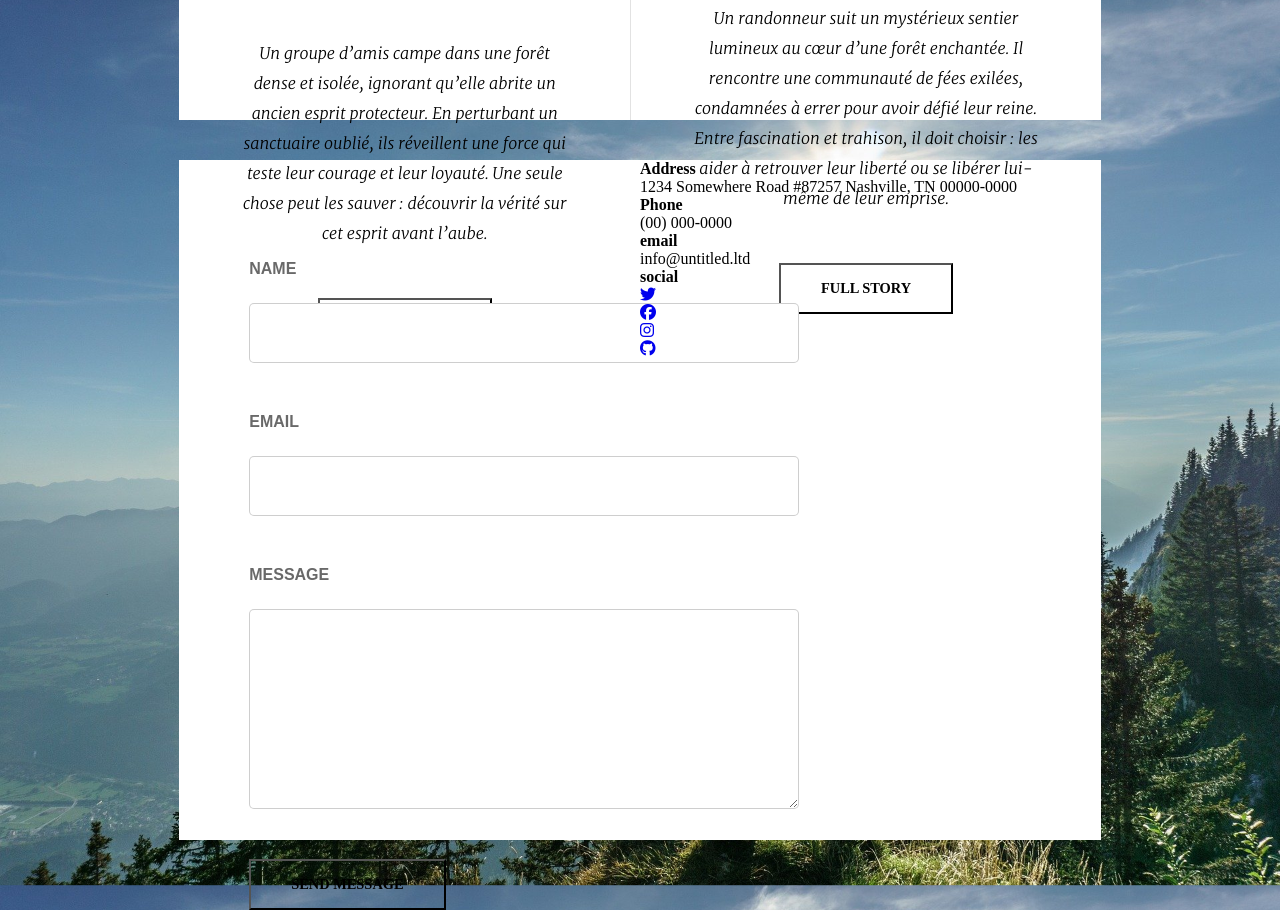
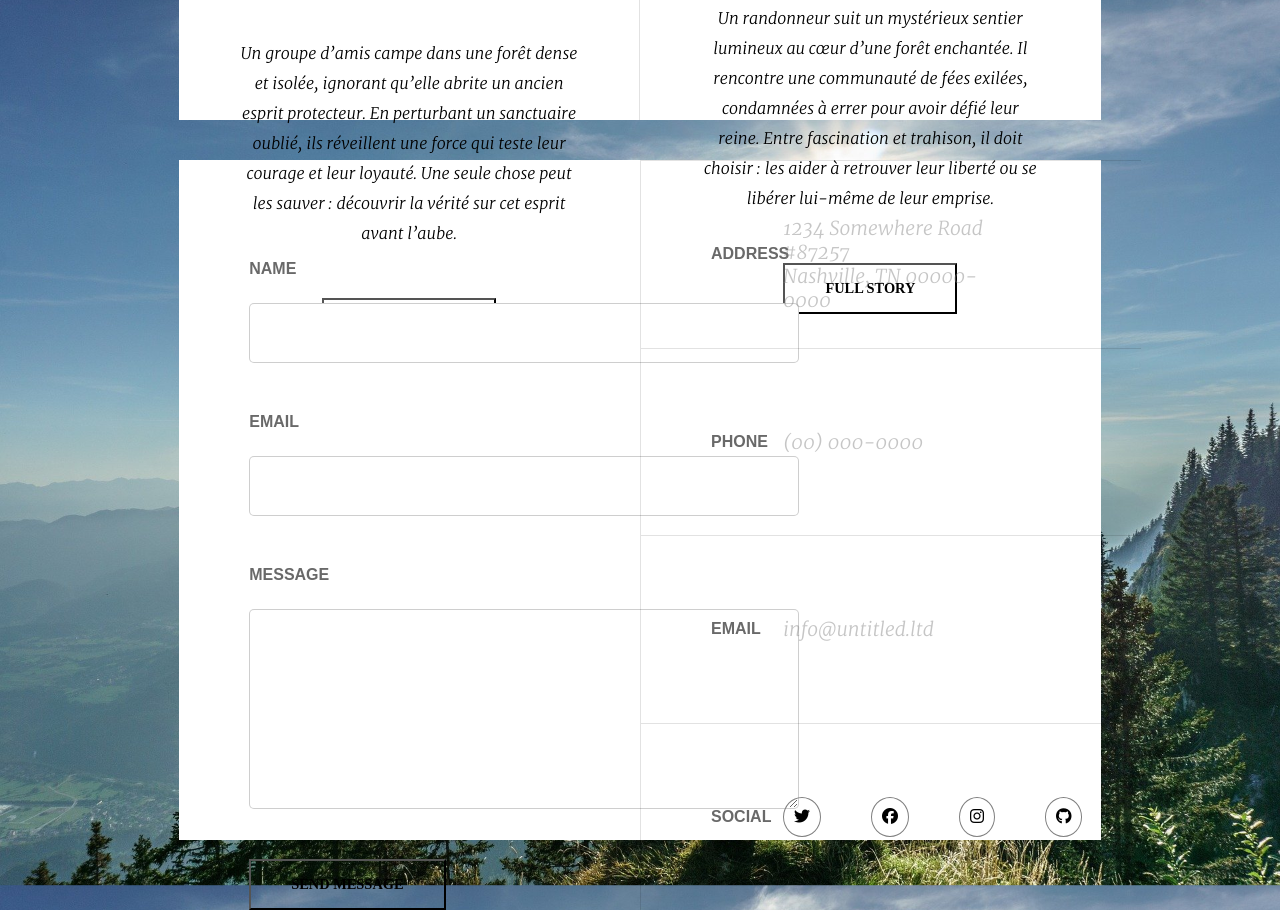
Before and after one commit to El-Koros/TP_SaSS, a plain HTML site: page index.html in a window 1280 px wide. Shown: the part 2680-3590 px from the top of the page. Drawn offline with Linux system fonts and the light colour scheme; files whose address does not match are found by name.

Commit message:
page fini sans responcive

```diff
--- a/assets/styles/components/_footer.scss
+++ b/assets/styles/components/_footer.scss
@@ -8,7 +8,6 @@
         display: flex;
         flex-direction: column;
         align-items: stretch;
-        margin: 0 70px;
         width: 100%;
         height: 100%;
         gap: 50px;
@@ -18,6 +17,7 @@
             display: flex;
             flex-direction: column;
             justify-content: start;
+            margin: 0 70px;
         }
         input[type="text"] {
             width: 550px;
@@ -44,7 +44,7 @@
             input[type="submit"] {
                 display: block;
                 justify-content: initial;
-                margin: 0;
+                margin: 0 70px;
                 background: none;
                 font-size: 0.9rem;
                 padding: 15px 40px;
@@ -62,4 +62,65 @@
             }
         }
     }
+    .social {
+        display: grid;
+        grid-template-rows: 25% 25% 25% 25% ;
+        align-items: center;
+        width: 100%;
+        height: 100%;
+        padding-top: 100px;
+        border-left: 1px solid rgba(0, 0, 0, 0.112);
+        padding: 0;
+
+        .cols {
+            display: grid;
+            grid-template-columns: 20% 80%;
+            padding: 0 70px;
+            align-items: center;
+            height: 100%;
+            border-top: 1px solid rgba(0, 0, 0, 0.112);
+            h4 {
+                font-size: 1rem;
+                text-transform: uppercase;
+                color: rgb(105, 105, 105);
+                font-weight: 600;
+                font-family: Inter-VariableFont_opsz,wght, sans-serif;
+
+            }
+            p {
+                font-size: 1.2rem;
+                font-family: Merriweather-LightItalic, sans-serif;
+                font-weight: 100;
+                margin-right: 50px;
+                color: rgba(128, 128, 128, 0.457);
+            }
+            .address {
+                margin-top: 20px;
+            }
+            ul {
+                display: flex;
+                gap: 50px;
+            }
+            li {
+                border: 1px solid gray;
+                border-radius: 50%;
+                padding: 10px;
+                cursor: pointer;
+                transition: 0.3s ease;
+                &:hover {
+                        scale: 1.2;
+                        transition: 0.3s ease;
+                }
+                a {
+                    color: black;
+                    &:hover {
+                        scale: 1.2;
+                        transition: 0.3s ease;
+                    }
+                }
+            }
+
+        }
+
+    }
 }
--- a/assets/styles/components/_story.scss
+++ b/assets/styles/components/_story.scss
@@ -1,9 +1,9 @@
 .story {
-    display: flex;
-    flex-direction: row;
-    justify-content: space-between;
+    display: grid;
+    grid-template-columns: 50% 50%;
     border-top: 1px solid rgba(0, 0, 0, 0.112);
     height: 100vh;
+
     .story-left {
         border-right: 1px solid rgba(0, 0, 0, 0.112);
     }
@@ -20,11 +20,11 @@
         text-align: center;
         font-family: Inter-VariableFont_opsz,wght, sans-serif;
         font-weight: 700;
-    text-transform: uppercase;
-    width: 50%;
-    margin: 30px auto;
-    line-height: 35px;
-    letter-spacing: 2px
+        text-transform: uppercase;
+        width: 50%;
+        margin: 30px auto;
+        line-height: 35px;
+        letter-spacing: 2px
     }
     .img-second {
         background: url(../images/pic02.jpg) no-repeat;
--- a/index.html
+++ b/index.html
@@ -80,19 +80,19 @@
             </div>
         </form>
         <div class="social">
-            <div>
+            <div class="cols">
                 <h4>Address</h4>
-                <p>1234 Somewhere Road #87257 Nashville, TN 00000-0000</p>
+                <p class="address">1234 Somewhere Road #87257<br> Nashville, TN 00000-0000</p>
             </div>
-            <div>
+            <div class="cols">
                 <h4>Phone</h4>
                 <p>(00) 000-0000</p>
             </div>
-            <div>
+            <div class="cols">
                 <h4>email</h4>
                 <p>info@untitled.ltd</p>
             </div>
-            <div>
+            <div class="cols">
                 <h4>social</h4>
                 <ul>
                     <li><a href="#"><i class="fa-brands fa-twitter"></i></a></li>
```
Also changed, not shown: assets/styles/pages/index.css, 1 other file.
